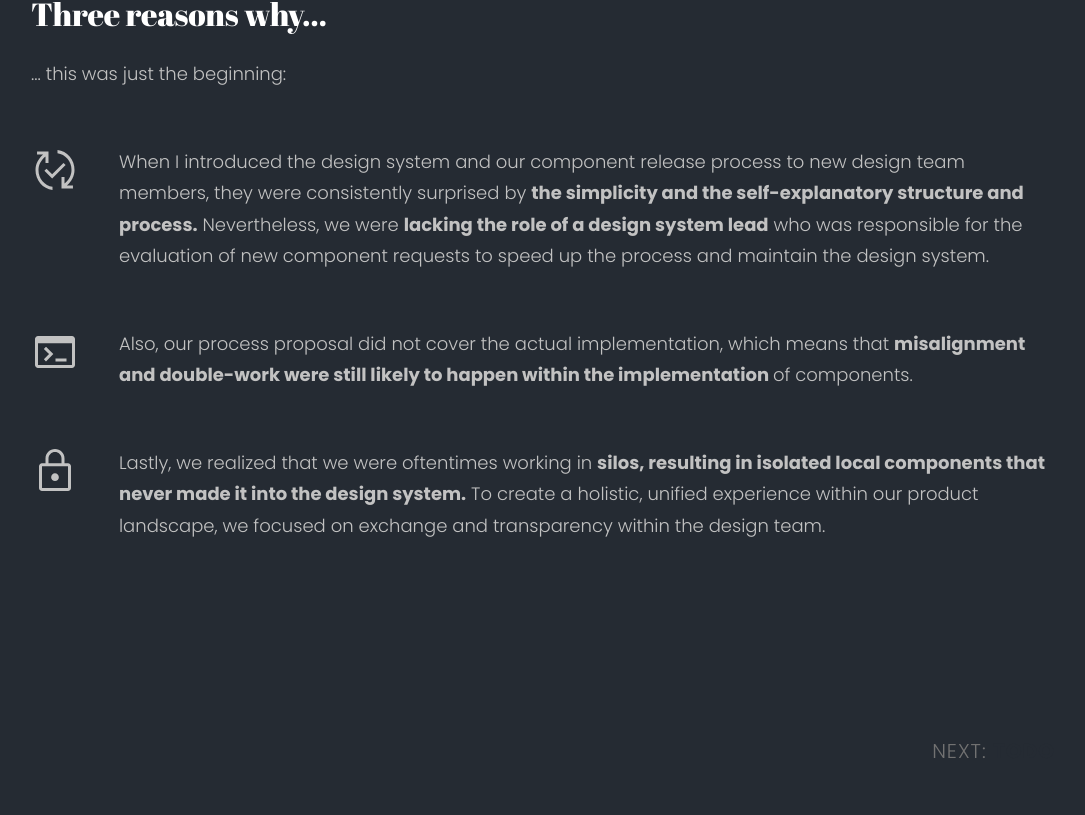
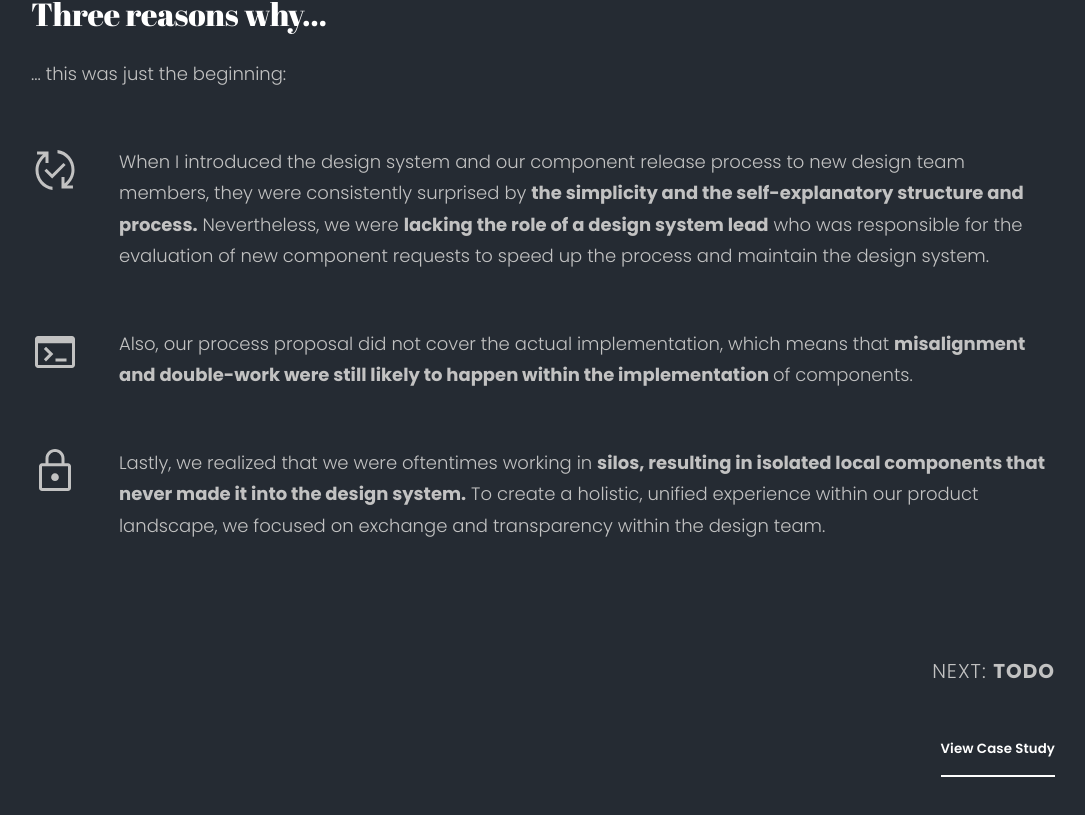
Before and after one commit to catherinekago/catherinekago.github.io, a React (Create React App) app in the folder ux-portfolio/: page /#/design-system in a window 1280 px wide. Shown: the part 8544-9359 px from the top of the page, without its empty margins (97-1182 px from the left). Built offline with nearby package versions, Linux system fonts and the light colour scheme.

Commit message:
Adjust next project component

```diff
--- a/ux-portfolio/src/components/case-study-components/NextProject.jsx
+++ b/ux-portfolio/src/components/case-study-components/NextProject.jsx
@@ -4,9 +4,9 @@ import "./NextProject.scss";
 
 const NextProject = (props) => {
   return (
-    <div class="mcontainer-white next-project-container">
-      <p class="text-dark next-text">
-        Next: <span class="text-primary text-title">{props.project}</span>
+    <div class="container-dark next-project-container">
+      <p class="text-light next-text">
+        Next: <span class="text-light text-title">{props.project}</span>
       </p>
       <Link class="button-medium" to={props.link}>
         <button>{props.button}</button>
--- a/ux-portfolio/src/components/case-study-components/NextProject.scss
+++ b/ux-portfolio/src/components/case-study-components/NextProject.scss
@@ -1,6 +1,6 @@
-@import '../../style/style.scss';
+@import "../../style/style.scss";
 
-.next-project-container{
+.next-project-container {
   transition: $transition;
   display: flex;
   align-items: flex-end;
@@ -8,10 +8,10 @@
   flex-direction: column;
   transition: 100ms ease-out 100ms;
   height: fit-content !important;
-            padding: 120px 10%;
+  padding: 40px 10%;
   width: 80%;
   gap: 40px;
-    padding-bottom: 40px !important;
+  padding-bottom: 80px !important;
 
   @media (min-width: $screen-xl-min) {
     width: 1200px;
--- a/ux-portfolio/src/style/style.scss
+++ b/ux-portfolio/src/style/style.scss
@@ -324,7 +324,8 @@ body {
   h2,
   h3,
   h4,
-  a {
+  a,
+  button {
     color: white !important;
   }
   p {
@@ -368,7 +369,8 @@ body {
   h1,
   h2,
   h3,
-  h4 {
+  h4,
+  button {
     color: $primaryMain;
   }
 
@@ -387,7 +389,8 @@ body {
   h1,
   h2,
   h3,
-  h4 {
+  h4,
+  button {
     color: $primaryMain;
   }
 }
@@ -398,7 +401,8 @@ body {
   h1,
   h2,
   h3,
-  h4 {
+  h4,
+  button {
     color: $primaryMain;
   }
 }
@@ -617,17 +621,33 @@ button {
   text-align: center;
 
   letter-spacing: 0.1px;
-  color: $primaryMain;
   height: 56px;
   border: none;
   background-color: transparent;
   cursor: pointer;
-  box-shadow: 0 -2px 0 $primaryMain inset;
+
   transition: 100ms ease-out 100ms;
+}
 
-  &:hover {
-    cursor: pointer;
-    box-shadow: 0 -8px 0 $primaryMain inset;
+.container-white,
+.container-grey,
+.container-grey-light {
+  button {
+    box-shadow: 0 -2px 0 $primaryMain inset;
+    &:hover {
+      cursor: pointer;
+      box-shadow: 0 -8px 0 $primaryMain inset;
+    }
+  }
+}
+
+.container-dark {
+  button {
+    box-shadow: 0 -2px 0 $white inset;
+    &:hover {
+      cursor: pointer;
+      box-shadow: 0 -8px 0 $white inset;
+    }
   }
 }
 
```
Lines whose indentation alone changed are shown as unchanged.
